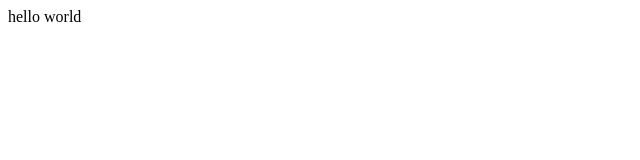
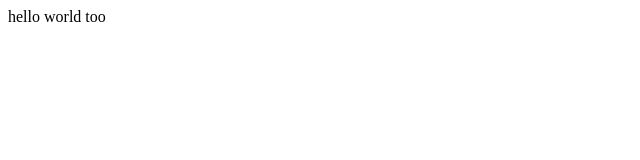
Before and after one commit to msdohan/lubusi3213-static-website, a plain HTML site: page index.html in a window 1280 px wide. Shown: the full height of the page, 0-640 px from the left. Drawn offline with Linux system fonts and the light colour scheme.

Commit message:
Update index.html

```diff
--- a/index.html
+++ b/index.html
@@ -4,7 +4,7 @@
 </head>
   <body>
 
-    hello world
+    hello world too
   </body>
 
 
```
